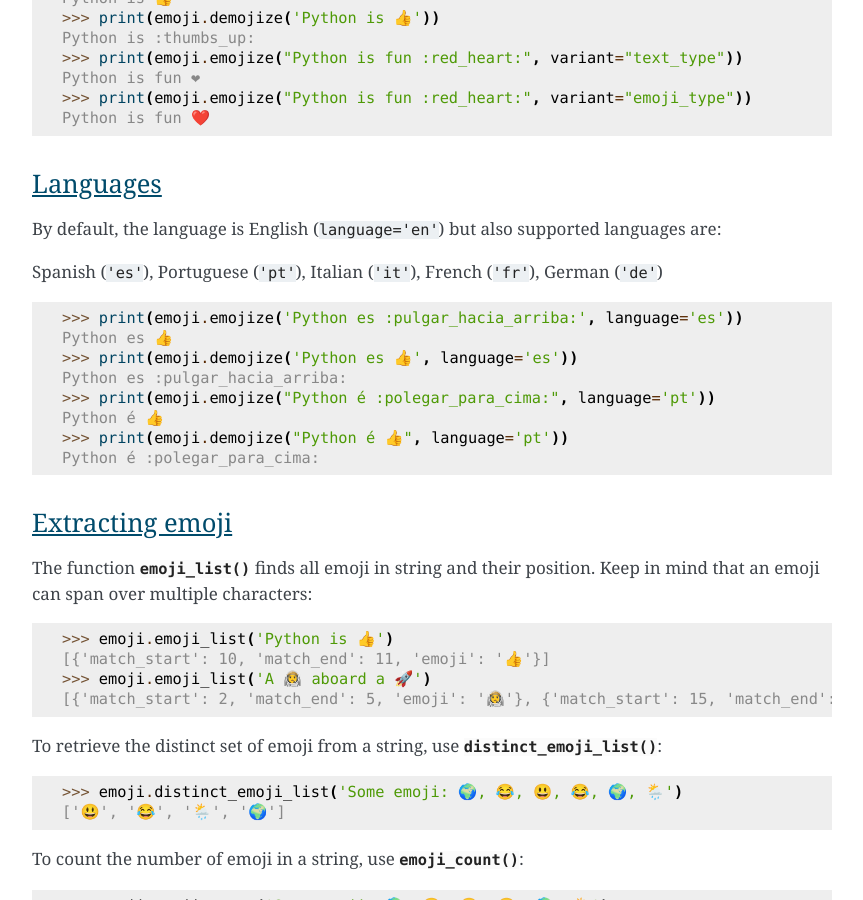
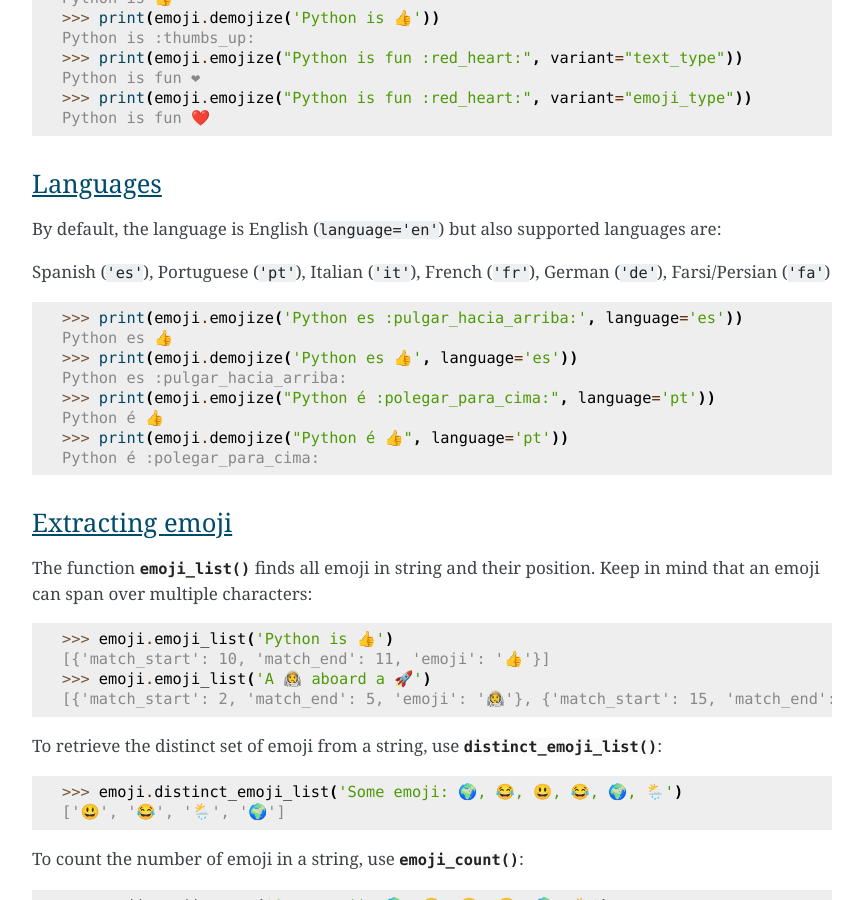
Before and after one commit to carpedm20/emoji, a Sphinx documentation site: the page built from docs/index.rst, in a window 1280 px wide and 900 px high, scrolled down 948 px. Shown: the whole window, without its empty margins (258-1121 px from the left). Built offline with Sphinx 7.4.7, drawn with Linux system fonts in a browser that asks for light colours.

Commit message:
Add Farsi/Persian to Readme

```diff
--- a/README.rst
+++ b/README.rst
@@ -32,7 +32,7 @@ both the full list and aliases.
 
 By default, the language is English (``language='en'``) but  also supported languages are:
 
-Spanish (``'es'``), Portuguese (``'pt'``), Italian (``'it'``), French (``'fr'``), German (``'de'``)
+Spanish (``'es'``), Portuguese (``'pt'``), Italian (``'it'``), French (``'fr'``), German (``'de'``), Farsi/Persian (``'fa'``)
 
 
 .. code-block:: python
--- a/docs/index.rst
+++ b/docs/index.rst
@@ -54,7 +54,7 @@ Languages
 
 By default, the language is English (``language='en'``) but  also supported languages are:
 
-Spanish (``'es'``), Portuguese (``'pt'``), Italian (``'it'``), French (``'fr'``), German (``'de'``)
+Spanish (``'es'``), Portuguese (``'pt'``), Italian (``'it'``), French (``'fr'``), German (``'de'``), Farsi/Persian (``'fa'``)
 
 .. doctest::
 
```
